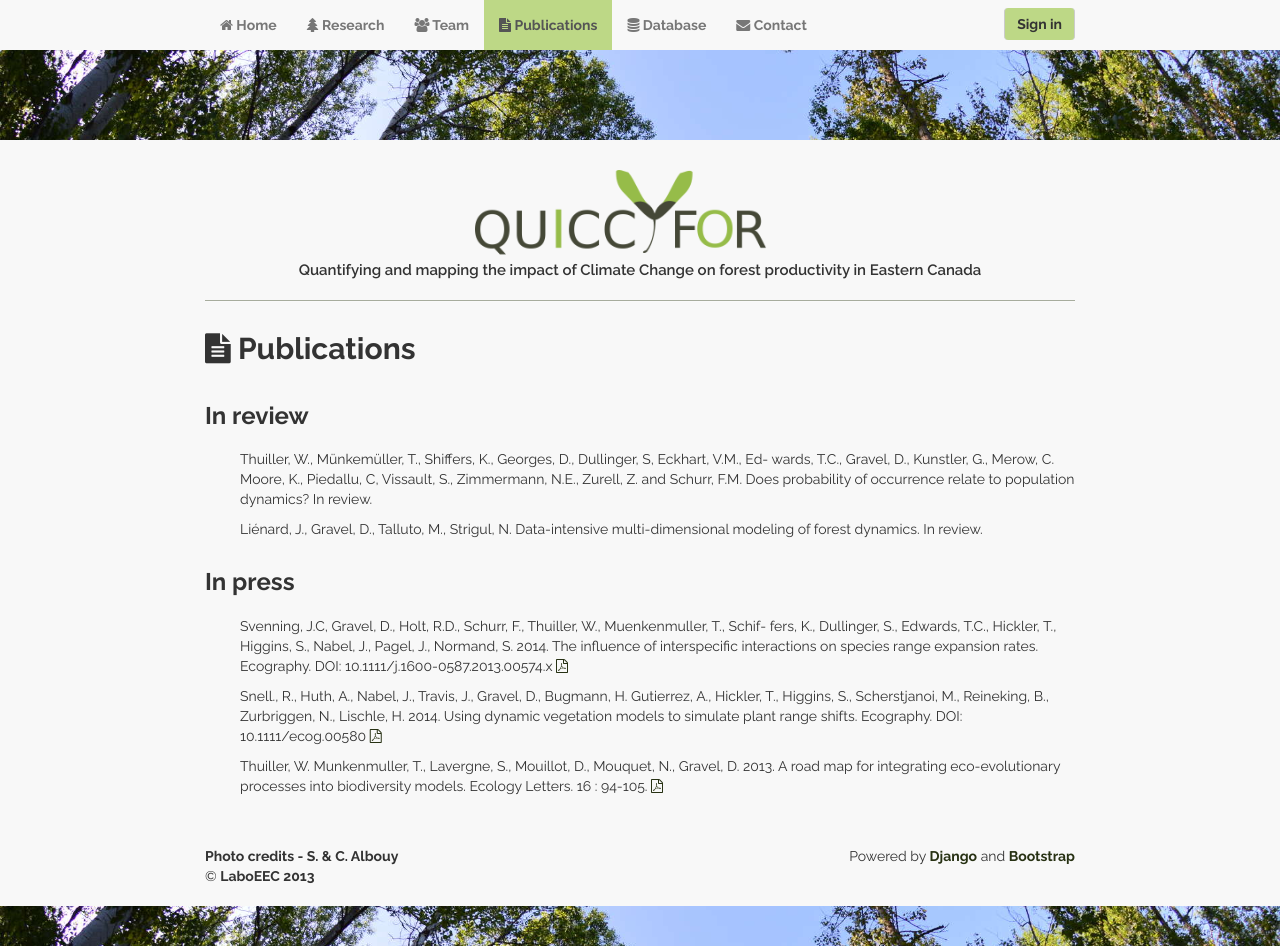
After one commit to QUICC-FOR/QUICCWeb, a Django app: template QUICCWeb/template/publications_old.html in a window 1280 px wide. The commit adds this page. Run offline with Django 3.2, Linux system fonts and the light colour scheme; the template is opened without the code that fills it, so the values that code supplies are empty; some libraries are stand-ins or nearby versions.

Commit message:
Add new module publication page

```diff
--- /dev/null
+++ b/QUICCWeb/template/publications_old.html
@@ -0,0 +1,18 @@
+{% extends "base.html" %}
+{% load staticfiles %}
+
+{% block content %}
+
+<div class="row">
+	     <div class="col-md-12">
+		<h2><i class="fa fa-file-text" style="margin-bottom:10px;"></i> Publications</h2>
+
+			<h3>In review </h3>
+			<p style="padding-left:35px;">Thuiller, W., Münkemüller, T., Shiffers, K., Georges, D., Dullinger, S, Eckhart, V.M., Ed- wards, T.C., Gravel, D., Kunstler, G., Merow, C. Moore, K., Piedallu, C, Vissault, S., Zimmermann, N.E., Zurell, Z. and Schurr, F.M. Does probability of occurrence relate to population dynamics? In review.</p>
+			<p style="padding-left:35px;">Liénard, J., Gravel, D., Talluto, M., Strigul, N. Data-intensive multi-dimensional modeling of forest dynamics. In review. </p>
+
+			<h3>In press </h3>
+			<p style="padding-left:35px;">Svenning, J.C, Gravel, D., Holt, R.D., Schurr, F., Thuiller, W., Muenkenmuller, T., Schif- fers, K., Dullinger, S., Edwards, T.C., Hickler, T., Higgins, S., Nabel, J., Pagel, J., Normand, S. 2014. The influence of interspecific interactions on species range expansion rates. Ecography. DOI: 10.1111/j.1600-0587.2013.00574.x <a href="{% static "Pub/Svenning_Ecography2014.pdf" %}"><i class="fa fa-file-pdf-o"></i></a></p>
+			<p style="padding-left:35px;">Snell., R., Huth, A., Nabel, J., Travis, J., Gravel, D., Bugmann, H. Gutierrez, A., Hickler, T., Higgins, S., Scherstjanoi, M., Reineking, B., Zurbriggen, N., Lischle, H. 2014. Using dynamic vegetation models to simulate plant range shifts. Ecography. DOI: 10.1111/ecog.00580 <a href="{% static "Pub/Snell2014.pdf" %}"><i class="fa fa-file-pdf-o"></i></a></p>
+			<p style="padding-left:35px;">Thuiller, W. Munkenmuller, T., Lavergne, S., Mouillot, D., Mouquet, N., Gravel, D. 2013. A road map for integrating eco-evolutionary processes into biodiversity models. Ecology Letters. 16 : 94-105. <a href="{% static "Pub/Thuiller2013_EcoLett.pdf" %}"> <i class="fa fa-file-pdf-o"></i></a></p>
+{% endblock %}
--- a/QUICCWeb/urls.py
+++ b/QUICCWeb/urls.py
@@ -26,7 +26,7 @@ urlpatterns = patterns('',
     url(r'^res/$', 'QUICCWeb.views.research', name='research'),
     url(r'^team/$', 'QUICCWeb.views.team', name='team'),
     url(r'^db/$', 'QUICCWeb.views.database', name='database'),
-    url(r'^pub/$', 'QUICCWeb.views.publications', name='publications'),
+    url(r'^pub/$', 'QUICCWeb.views.get_publi', name='publications'),
     url(r'^cont/$', 'QUICCWeb.views.contact', name='contact'),
     url(r'^register/$','resprofile.views.register', name='register'),
 )
```
Also changed, not shown: QUICCWeb/template/publications.html (+11 -7 lines), QUICCWeb/views.py (+12 -3 lines).
